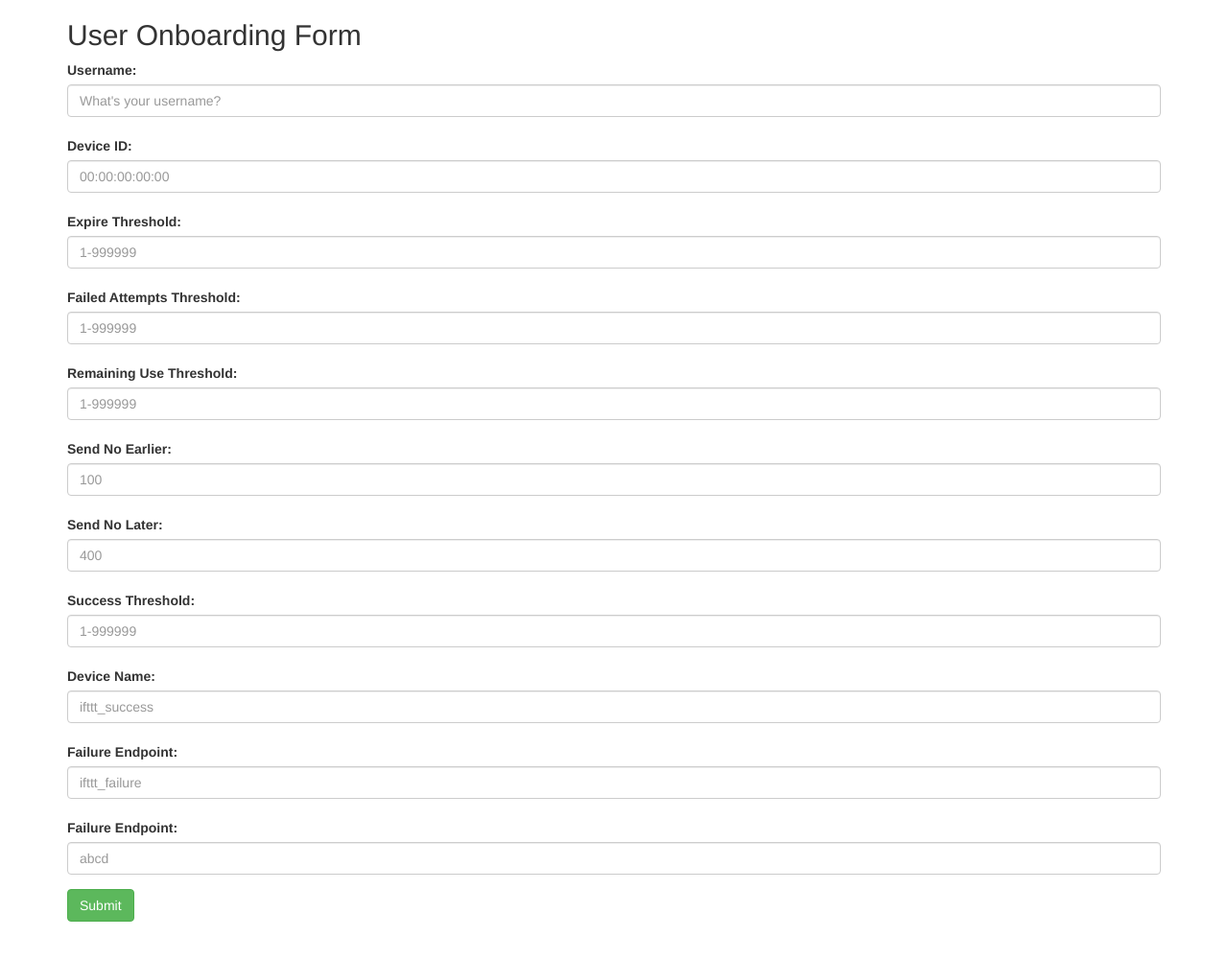
After one commit to knocktrends/knocksensor, a Flask app: page /api/onboarding/ in a window 1280 px wide. The commit adds this page. Shown: the whole page at 96% size. Run offline with Flask 2, Linux system fonts and the light colour scheme; some libraries are stand-ins or nearby versions.

Commit message:
Added a form and wtforms for onboarding the user

```diff
--- /dev/null
+++ b/knockserver/forms.py
@@ -0,0 +1,50 @@
+from wtforms import Form, validators, StringField, IntegerField
+
+
+class UserProfileForm(Form):
+    """
+    Form for collecting user information
+
+    Needed payload:
+    {
+        "username": "TestUser",
+        "device_id": "00:00:00:00:00"
+        "expire_threshold": 123,
+        "failed_attempts_threshold": 2,
+        "remaining_use_threshold": 2,
+        "send_no_earlier": 123,
+        "send_no_later": 555,
+        "success_threshold": 1,
+        "name": "ifttt_success",
+        "failure_endpoint": "ifttt_failure",
+        "ifttt_secret": "asdf"
+    }
+    """
+    username = StringField('Username:', validators=[validators.required()])
+    device_id = StringField('Device Id:', validators=[validators.required(),
+                                                      validators.length(min=14, max=14)])
+    expire_threshold = IntegerField('Expire Threshold:', validators=[validators.required(),
+                                                                     validators.NumberRange(min=0, max=999999)])
+    failed_attempts_threshold = IntegerField('Failed Attempts Threshold:',
+                                             validators=[validators.required(),
+                                                         validators.NumberRange(min=1, max=999999)])
+    remaining_use_threshold = IntegerField('Remaining Use Threshold:',
+                                           validators=[validators.required(),
+                                                       validators.NumberRange(min=0, max=999999)])
+    send_no_earlier = IntegerField('Send No Earlier:',
+                                   validators=[validators.required(),
+                                               validators.NumberRange(min=0, max=999999)])
+    send_no_later = IntegerField('Send No Later:',
+                                 validators=[validators.required(),
+                                             validators.NumberRange(min=0, max=999999)])
+    success_threshold = IntegerField('Success Threshold:',
+                                     validators=[validators.required(),
+                                                 validators.NumberRange(min=0, max=999999)])
+    name = StringField('Device Name:', validators=[validators.required(),
+                                                   validators.length(min=1, max=20)])
+    failure_endpoint = StringField('Failure Endpoint:',
+                                   validators=[validators.required(),
+                                               validators.length(min=1, max=250)])
+    ifttt_secret = StringField('IFTTT Secret:',
+                               validators=[validators.required(),
+                                           validators.length(min=1, max=64)])
--- a/knockserver/templates/index.html
+++ b/knockserver/templates/index.html
@@ -13,7 +13,7 @@
 </head>
 
 <body>
-
+ <a href="/api/onboarding/">Create a User Profile</a>
   <div class="container">
       <div class="row">
         <div class='col-sm-4'>
--- /dev/null
+++ b/knockserver/templates/onboarding.html
@@ -0,0 +1,77 @@
+<!DOCTYPE html>
+<html lang="en">
+<head>
+    <meta charset="UTF-8">
+    <title>Onboarding with Knocktrends</title>
+    <script type="text/javascript" src="../static/bower_components/jquery/dist/jquery.min.js"></script>
+    <script type="text/javascript" src="../static/bower_components/moment/min/moment.min.js"></script>
+    <script type="text/javascript" src="../static/bower_components/bootstrap/dist/js/bootstrap.min.js"></script>
+    <link rel="stylesheet" href="../static/bower_components/bootstrap/dist/css/bootstrap.min.css" />
+    <link rel="stylesheet" type="text/css" href="{{ url_for('static', filename='style.css') }}">
+</head>
+<body>
+    <div class="container">
+        <h2>User Onboarding Form</h2>
+        <form action="" method="post" role="form">
+
+            <div class="form-group">
+                <label for="username">Username:</label>
+                <input type="text" class="form-control" id="username" name="username" placeholder="What's your username?">
+                <br>
+                <label for="device_id">Device ID:</label>
+                <input type="text" class="form-control" id="device_id" name="device_id" placeholder="00:00:00:00:00">
+                <br>
+                <label for="expire_threshold">Expire Threshold:</label>
+                <input type="text" class="form-control" id="expire_threshold" name="expire_threshold" placeholder="1-999999">
+                <br>
+                <label for="failed_attempts_threshold">Failed Attempts Threshold:</label>
+                <input type="text" class="form-control" id="failed_attempts_threshold" name="failed_attempts_threshold" placeholder="1-999999">
+                <br>
+                <label for="remaining_use_threshold">Remaining Use Threshold:</label>
+                <input type="text" class="form-control" id="remaining_use_threshold" name="remaining_use_threshold" placeholder="1-999999">
+                <br>
+                <label for="send_no_earlier">Send No Earlier:</label>
+                <input type="text" class="form-control" id="send_no_earlier" name="send_no_earlier" placeholder="100">
+                <br>
+                <label for="send_no_later">Send No Later:</label>
+                <input type="text" class="form-control" id="send_no_later" name="send_no_later" placeholder="400">
+                <br>
+                <label for="success_threshold">Success Threshold:</label>
+                <input type="text" class="form-control" id="success_threshold" name="success_threshold" placeholder="1-999999">
+                <br>
+                <label for="name">Device Name:</label>
+                <input type="text" class="form-control" id="name" name="name" placeholder="ifttt_success">
+                <br>
+                <label for="failure_endpoint">Failure Endpoint:</label>
+                <input type="text" class="form-control" id="failure_endpoint" name="failure_endpoint" placeholder="ifttt_failure">
+                <br>
+                <label for="ifttt_secret">Failure Endpoint:</label>
+                <input type="text" class="form-control" id="ifttt_secret" name="ifttt_secret" placeholder="abcd">
+            </div>
+            <button type="submit" class="btn btn-success">Submit</button>
+        </form>
+
+        <br>
+        {% with messages = get_flashed_messages(with_categories=true) %}
+            {% if messages %}
+
+                {% for message in messages %}
+                    {% if "Error" not in message[1] %}
+                        <div class="alert alert-info">
+                            <strong>Success! </strong> {{ message[1] }}
+                        </div>
+                    {% endif %}
+
+                    {% if "Error" in message[1] %}
+                        <div class="alert alert-warning">
+                            {{ message[1] }}
+                        </div>
+                    {% endif %}
+                {% endfor %}
+            {% endif %}
+        {% endwith %}
+
+    </div>
+    <br>
+</body>
+</html>
--- a/knockserver/views.py
+++ b/knockserver/views.py
@@ -1,6 +1,7 @@
-from flask import Flask, request, Response, render_template, jsonify, json
+from flask import Flask, request, Response, render_template, jsonify, json, flash
 
 from knockserver import app
+from .forms import UserProfileForm
 from knockserver.notifications import *
 from knockserver.database import db_session
 from knockserver.models import AccessPattern, PatternPiece
@@ -13,7 +14,7 @@ def index():
     return render_template('index.html')
 
 
-@app.route("/api/onboarding/", methods=["POST"])
+@app.route("/api/onboarding/", methods=["GET", "POST"])
 def on_board_user():
     """Onboard a user.
 
@@ -32,38 +33,49 @@ def on_board_user():
         "ifttt_secret": "asdf"
     }
     """
+    form = UserProfileForm(request.form)
 
-    user = User()
-    user.username = request.form["username"]
-    user.ifttt_secret = request.form["ifttt_secret"]
+    if request.method == "POST":
 
-    device = Device()
-    device.identifier = request.form["device_id"]
-    device.failure_count = 0
+        if form.validate():
 
-    preferences = NotificationPreferences()
-    preferences.expire_threshold = request.form["expire_threshold"]
-    preferences.failed_attempts_threshold = request.form["failed_attempts_threshold"]
-    preferences.remaining_use_threshold = request.form["remaining_use_threshold"]
-    preferences.send_no_earlier = request.form["send_no_earlier"]
-    preferences.send_no_later = request.form["send_no_later"]
-    preferences.success_threshold = request.form["success_threshold"]
-    preferences.name = request.form["name"]
-    preferences.failure_endpoint = request.form["failure_endpoint"]
+            user = User()
+            user.username = request.form["username"]
+            user.ifttt_secret = request.form["ifttt_secret"]
 
-    db_session.add(user)
-    db_session.add(device)
-    db_session.add(preferences)
-    db_session.commit()
+            device = Device()
+            device.identifier = request.form["device_id"]
+            device.failure_count = 0
 
-    profile_join = ProfileJoin()
-    profile_join.device_id = device.id
-    profile_join.user_id = user.id
-    profile_join.preference_id = preferences.id
-    profile_join.door_name = "Door 1"
+            preferences = NotificationPreferences()
+            preferences.expire_threshold = request.form["expire_threshold"]
+            preferences.failed_attempts_threshold = request.form["failed_attempts_threshold"]
+            preferences.remaining_use_threshold = request.form["remaining_use_threshold"]
+            preferences.send_no_earlier = request.form["send_no_earlier"]
+            preferences.send_no_later = request.form["send_no_later"]
+            preferences.success_threshold = request.form["success_threshold"]
+            preferences.name = request.form["name"]
+            preferences.failure_endpoint = request.form["failure_endpoint"]
 
-    db_session.add(profile_join)
-    db_session.commit()
+            db_session.add(user)
+            db_session.add(device)
+            db_session.add(preferences)
+            db_session.commit()
+
+            profile_join = ProfileJoin()
+            profile_join.device_id = device.id
+            profile_join.user_id = user.id
+            profile_join.preference_id = preferences.id
+            profile_join.door_name = "Door 1"
+
+            db_session.add(profile_join)
+            db_session.commit()
+            flash(user.username + ' successfully onboarded!', 'success')
+        else:
+            flash('Error: Not all fields were properly filled out', 'error')
+
+    return render_template('onboarding.html', form=form)
+
 
 @app.route('/patterns/', methods=['POST'])
 def patterns_post():
--- a/requirements.txt
+++ b/requirements.txt
@@ -4,5 +4,6 @@
 flask
 sqlalchemy
 requests
+wtforms
 
 ###### Requirements with Version Specifiers ######
--- a/run.py
+++ b/run.py
@@ -1,2 +1,3 @@
 from knockserver import app
+app.secret_key = "super secret key whoa"
 app.run(debug=True)
```
